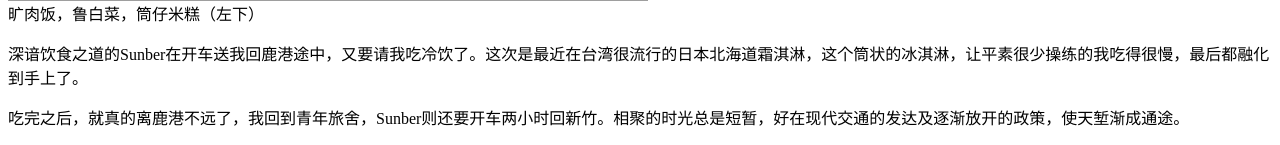
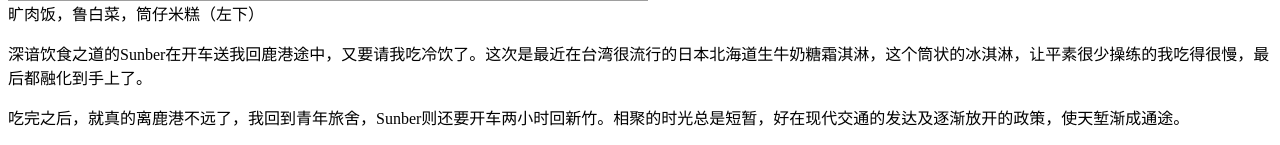
Before and after one commit to newnuy/website, a PHP site: page /post.php in a window 1280 px wide. Shown: the part 3343-3488 px from the top of the page. Run offline with PHP 8.4, Linux system fonts and the light colour scheme; grey boxes are pictures that could not be loaded.

Commit message:
[blog] fix error.

```diff
--- a/blog/posts/walk_memory/taiwan/2014-1127_04彰化/post.php
+++ b/blog/posts/walk_memory/taiwan/2014-1127_04彰化/post.php
@@ -65,7 +65,7 @@ Sunber深谙饮食之道，请我吃完接下来就是请我喝饮料，邻近
 </p>
 
 <p>
-深谙饮食之道的Sunber在开车送我回鹿港途中，又要请我吃冷饮了。这次是最近在台湾很流行的日本北海道霜淇淋，这个筒状的冰淇淋，让平素很少操练的我吃得很慢，最后都融化到手上了。
+深谙饮食之道的Sunber在开车送我回鹿港途中，又要请我吃冷饮了。这次是最近在台湾很流行的日本北海道生牛奶糖霜淇淋，这个筒状的冰淇淋，让平素很少操练的我吃得很慢，最后都融化到手上了。
 </p>
 
 <p>
```
